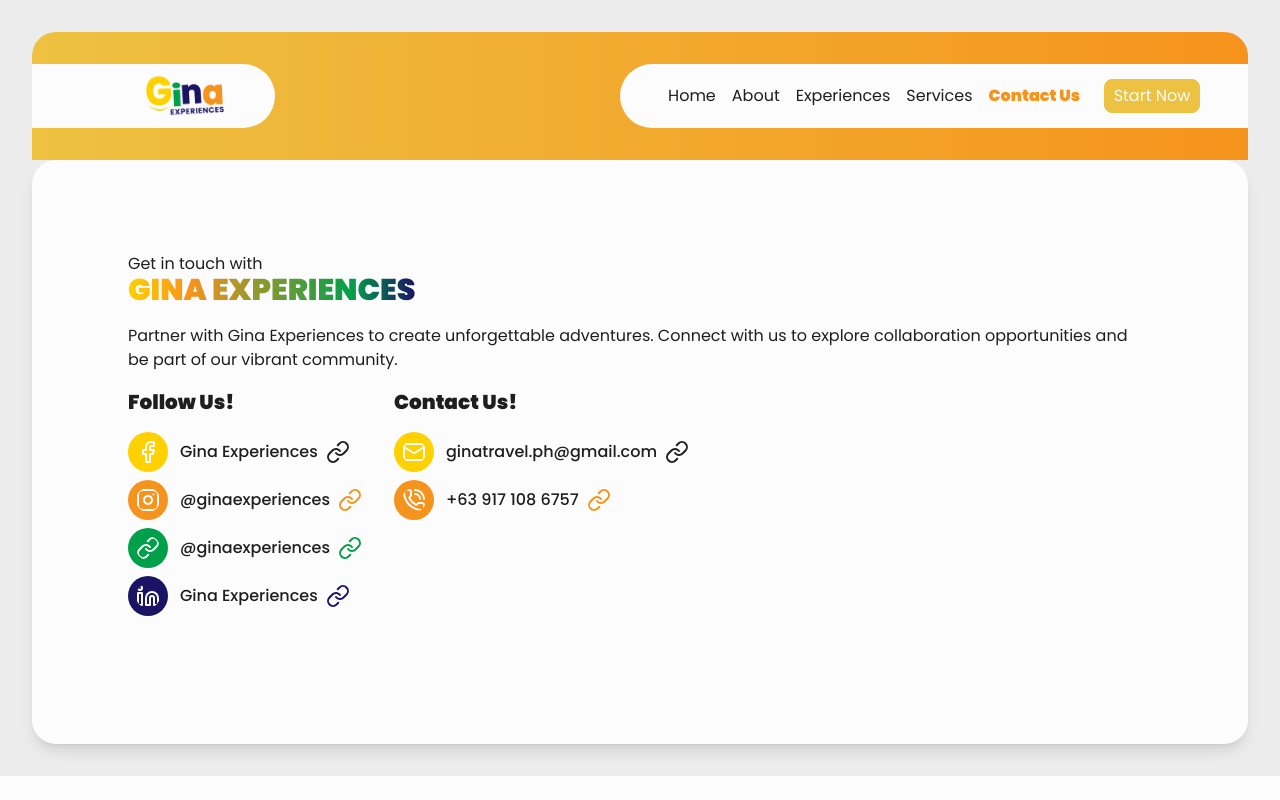
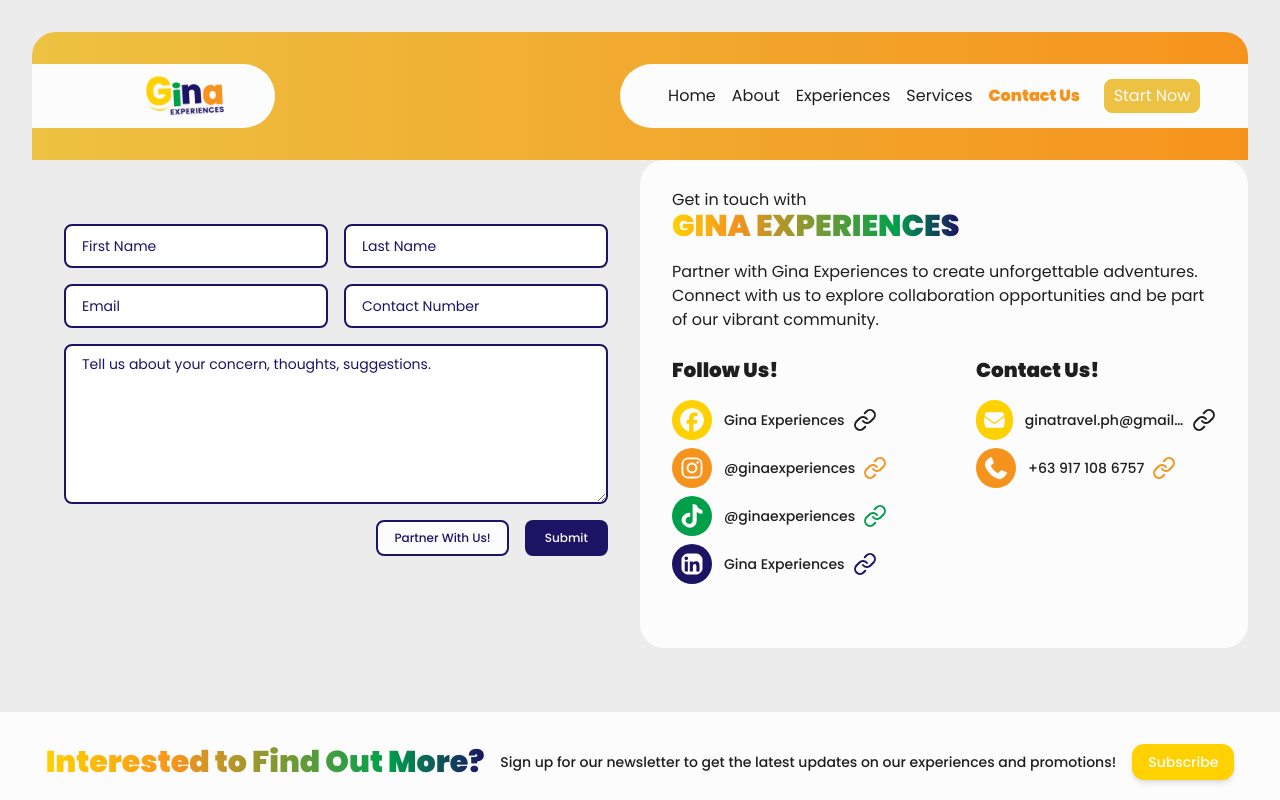
Before and after one commit to Gina-Experiences/gina-experiences-legacy, a Next.js app: page /contact-us in a window 1280 px wide. Shown: the top 800 px of the page. Built offline with nearby package versions, Linux system fonts and the light colour scheme; no server answers.

Commit message:
Added contact-form and adjusted contact-links components

```diff
--- a/src/app/contact-us/page.tsx
+++ b/src/app/contact-us/page.tsx
@@ -1,4 +1,4 @@
-import { ContactLinks } from "@/components/contact";
+import { ContactLinks, ContactForm } from "@/components/contact";
 import Image from 'next/image';
 
 export default function Contact() {
@@ -7,7 +7,10 @@
          <div className="w-full max-w-screen-2xl items-center flex flex-col p-8">
             <div className="w-full rounded-t-3xl h-32 bg-gradient-to-r from-ginaLightYellow to-ginaOrange">
             </div>
-            <ContactLinks />
+            <div className="flex flex-col lg:flex-row-reverse">
+               <ContactLinks />
+               <ContactForm />
+            </div>
          </div>
       </div>
    );
--- a/src/components/contact/contact-form.tsx
+++ b/src/components/contact/contact-form.tsx
@@ -0,0 +1,88 @@
+'use client';
+
+import { useState } from 'react';
+
+export default function ContactForm() {
+    const [formData, setFormData] = useState({
+        firstName: '',
+        lastName: '',
+        email: '',
+        contactNumber: '',
+        message: '',
+    });
+
+    const handleChange = (e: { target: { name: any; value: any } }) => {
+        const { name, value } = e.target;
+        setFormData({
+            ...formData,
+            [name]: value,
+        });
+    };
+
+    const handleSubmit = (e: { preventDefault: () => void }) => {
+        e.preventDefault();
+        console.log(formData);
+    };
+
+    const formatLabel = (key: string) => {
+        return key
+            .replace(/([A-Z])/g, ' $1')
+            .replace(/^./, (str: string) => str.toUpperCase());
+    };
+
+    return (
+        <div className="flex flex-col my-8 items-center lg:w-1/2">
+            <form
+                onSubmit={handleSubmit}
+                className="grid grid-cols-1 lg:grid-cols-2 gap-4 p-8"
+            >
+                {Object.entries(formData).map(([key, value]) =>
+                    key !== 'message' ? (
+                        <input
+                            type={
+                                key === 'email'
+                                    ? 'email'
+                                    : key === 'contactNumber'
+                                      ? 'tel'
+                                      : 'text'
+                            }
+                            id={key}
+                            name={key}
+                            value={value}
+                            onChange={handleChange}
+                            placeholder={formatLabel(key)}
+                            className="px-4 py-2 border-2 border-ginaBlue rounded-lg placeholder:text-ginaBlue placeholder:text-sm lg:placeholder:text-md"
+                            required
+                        />
+                    ) : (
+                        <textarea
+                            id={key}
+                            name={key}
+                            value={value}
+                            onChange={handleChange}
+                            placeholder={
+                                'Tell us about your concern, thoughts, suggestions.'
+                            }
+                            className="min-h-40 md:col-span-2 px-4 py-2 border-ginaBlue border-2 rounded-lg placeholder:text-ginaBlue placeholder:text-sm lg:placeholder:text-md"
+                            required
+                        />
+                    )
+                )}
+                <div className="flex gap-4 font-medium text-xs md:col-span-2 justify-center lg:justify-end">
+                    <button
+                        type="submit"
+                        className="border-2 border-ginaBlue bg-ginaWhite p-2 px-4 rounded-lg text-ginaBlue"
+                    >
+                        Partner With Us!
+                    </button>
+                    <button
+                        type="submit"
+                        className="bg-ginaBlue p-2 px-8 lg:px-5 rounded-lg text-ginaWhite"
+                    >
+                        Submit
+                    </button>
+                </div>
+            </form>
+        </div>
+    );
+}
--- a/src/components/contact/contact-links.tsx
+++ b/src/components/contact/contact-links.tsx
@@ -1,103 +1,163 @@
-'use client'
+'use client';
 
-import { Facebook, Instagram, Linkedin, Link, Mail, PhoneCall } from "lucide-react"
+import { useState } from 'react';
+
+import { Link } from 'lucide-react';
+import {
+    FaEnvelope,
+    FaFacebook,
+    FaInstagram,
+    FaLinkedin,
+    FaPhone,
+    FaTiktok,
+} from 'react-icons/fa6';
 
 const SocialMediaLinks = [
     {
-      icon: Facebook,
+        icon: FaFacebook,
         username: 'Gina Experiences',
         href: 'https://www.facebook.com/ginaexperiences',
-      color: 'ginaYellow'
+        color: 'ginaYellow',
     },
     {
-      icon: Instagram,
+        icon: FaInstagram,
         username: '@ginaexperiences',
         href: 'https://www.instagram.com/ginaexperiences/',
-      color: 'ginaOrange'
+        color: 'ginaOrange',
     },
     {
-      icon: Link,
+        icon: FaTiktok,
         username: '@ginaexperiences',
         href: 'https://www.tiktok.com/@ginaexperiences',
-      color: 'ginaGreen'
+        color: 'ginaGreen',
     },
     {
-      icon: Linkedin,
+        icon: FaLinkedin,
         username: 'Gina Experiences',
         href: 'https://www.linkedin.com/company/ginaexperiences/',
-      color: 'ginaBlue'
+        color: 'ginaBlue',
     },
-]
+];
 
 const Contacts = [
     {
-      icon: Mail,
+        icon: FaEnvelope,
         username: 'ginatravel.ph@gmail.com',
-      href: 'mailto:ginatravel.ph@gmail.com?subject=Inquiry&body=Hello%20Team',
-      color: 'ginaYellow'
+        href: 'mailto:ginatravel.ph@gmail.com?subject=Travel%20Inquiry&body=Hello%20Team',
+        color: 'ginaYellow',
     },
     {
-      icon: PhoneCall,
+        icon: FaPhone,
         username: '+63 917 108 6757',
         href: 'tel:+63-917-108-6757',
-      color: 'ginaOrange'
-   }
-]
+        color: 'ginaOrange',
+    },
+];
 
 export default function ContactLinks() {
+    const [showNotification, setShowNotification] = useState(false);
+
     return (
-      <div className="flex flex-col bg-ginaWhite w-full h-full shadow-lg items-start justify-center space-y-4 lg:rounded-3xl p-12 md:p-24">
-         <span className="leading-none">Get in touch with
-         <h1 className="text-3xl font-bold bg-[linear-gradient(90deg,rgba(255,209,0,1)0%,rgba(246,147,29,1)22%,rgba(0,160,75,1)78%,rgba(27,20,100,1)100%)] text-transparent bg-clip-text">GINA EXPERIENCES</h1> </span>
-         <p className="">Partner with Gina Experiences to create unforgettable adventures. Connect with us to explore collaboration opportunities and be part of our vibrant community.</p>
-         <div className="lg:flex lg:space-x-8">
+        <div className="flex flex-col bg-ginaWhite lg:w-1/2 h-full shadow-lg lg:shadow-none items-start justify-center space-y-4 lg:rounded-3xl p-12 lg:p-8 md:p-24 mb-8">
+            <span className="leading-none">
+                Get in touch with
+                <h1 className="text-3xl font-bold bg-[linear-gradient(90deg,rgba(255,209,0,1)0%,rgba(246,147,29,1)22%,rgba(0,160,75,1)78%,rgba(27,20,100,1)100%)] text-transparent bg-clip-text">
+                    GINA EXPERIENCES
+                </h1>{' '}
+            </span>
+            <p className="">
+                Partner with Gina Experiences to create unforgettable
+                adventures. Connect with us to explore collaboration
+                opportunities and be part of our vibrant community.
+            </p>
+            <div className="lg:grid grid-cols-2 lg:space-x-8">
                 <div className="flex flex-col space-y-2 mb-8">
-               <h2 className="font-bold text-xl mb-2">Follow Us!</h2>
-               {SocialMediaLinks.map((item, index) => {
-                  const IconComponent = item.icon;
+                    <h2 className="font-bold text-xl my-2">Follow Us!</h2>
+                    {SocialMediaLinks.map((link, index) => {
+                        const IconComponent = link.icon;
                         const handleCopyLink = () => {
-                     navigator.clipboard.writeText(item.href)
-                        .then(() => alert('Link copied to clipboard!'))
-                        .catch(err => console.error('Failed to copy link:', err));
+                            const copiedLink = link.username;
+                            navigator.clipboard
+                                .writeText(copiedLink)
+                                .then(() => {
+                                    setShowNotification(true);
+                                    setTimeout(() => {
+                                        setShowNotification(false);
+                                    }, 3000);
+                                });
                         };
                         return (
-                     <div key={index} className="flex items-center gap-2">
+                            <div
+                                key={index}
+                                className="flex items-center gap-2"
+                            >
                                 <a
-                           href={item.href}
+                                    href={link.href}
                                     target="_blank"
                                     className={`flex items-center gap-3`}
                                 >
-                           {IconComponent ? <IconComponent size={40} className={`bg-${item.color} text-ginaWhite p-2 rounded-full`}/> : <span>Icon not found</span>}
-                           <span className="font-medium text-xs lg:text-base">{item.username}</span>
+                                    {IconComponent ? (
+                                        <IconComponent
+                                            size={40}
+                                            className={`bg-${link.color} text-ginaWhite p-2 rounded-full`}
+                                        />
+                                    ) : (
+                                        <span>Icon not found</span>
+                                    )}
+                                    <span className="font-medium text-xs lg:text-sm truncate">
+                                        {link.username}
+                                    </span>
                                 </a>
                                 <button onClick={handleCopyLink}>
-                           <Link className={`text-${item.color}`}></Link>
+                                    <Link
+                                        className={`text-${link.color}`}
+                                    ></Link>
                                 </button>
                             </div>
                         );
                     })}
                 </div>
                 <div className="flex flex-col space-y-2">
-               <h2 className="font-bold text-xl mb-2">Contact Us!</h2>
-               {Contacts.map((item, index) => {
-                  const IconComponent = item.icon;
+                    <h2 className="font-bold text-xl my-2">Contact Us!</h2>
+                    {Contacts.map((link, index) => {
+                        const IconComponent = link.icon;
                         const handleCopyLink = () => {
-                     navigator.clipboard.writeText(item.href)
-                        .then(() => alert('Link copied to clipboard!'))
-                        .catch(err => console.error('Failed to copy link:', err));
+                            const copiedLink = link.username;
+                            navigator.clipboard
+                                .writeText(copiedLink)
+                                .then(() => {
+                                    setShowNotification(true);
+                                    setTimeout(() => {
+                                        setShowNotification(false);
+                                    }, 3000);
+                                });
                         };
                         return (
-                     <div key={index} className="flex items-center gap-2">
+                            <div
+                                key={index}
+                                className="flex items-center gap-2"
+                            >
                                 <a
-                           href={item.href}
+                                    href={link.href}
                                     target="_blank"
-                           className={`flex items-center gap-3`}
+                                    className={`flex items-center gap-3 truncate`}
                                 >
-                           {IconComponent ? <IconComponent size={40} className={`bg-${item.color} text-ginaWhite p-2 rounded-full`}/> : <span>Icon not found</span>}
-                           <span className="font-medium text-xs lg:text-base">{item.username}</span>
+                                    {IconComponent ? (
+                                        <IconComponent
+                                            size={40}
+                                            className={`bg-${link.color} text-ginaWhite p-2 rounded-full`}
+                                        />
+                                    ) : (
+                                        <span>Icon not found</span>
+                                    )}
+                                    <span className="font-medium text-xs lg:text-sm truncate">
+                                        {link.username}
+                                    </span>
                                 </a>
                                 <button onClick={handleCopyLink}>
-                           <Link className={`text-${item.color}`}></Link>
+                                    <Link
+                                        className={`text-${link.color}`}
+                                    ></Link>
                                 </button>
                             </div>
                         );
@@ -105,5 +165,5 @@
                 </div>
             </div>
         </div>
-   )
+    );
 }
--- a/src/components/contact/index.ts
+++ b/src/components/contact/index.ts
@@ -1,3 +1,4 @@
 import ContactLinks from "./contact-links";
+import ContactForm from "./contact-form";
 
-export { ContactLinks };
+export { ContactLinks, ContactForm };
```
Lines whose indentation alone changed are shown as unchanged.
